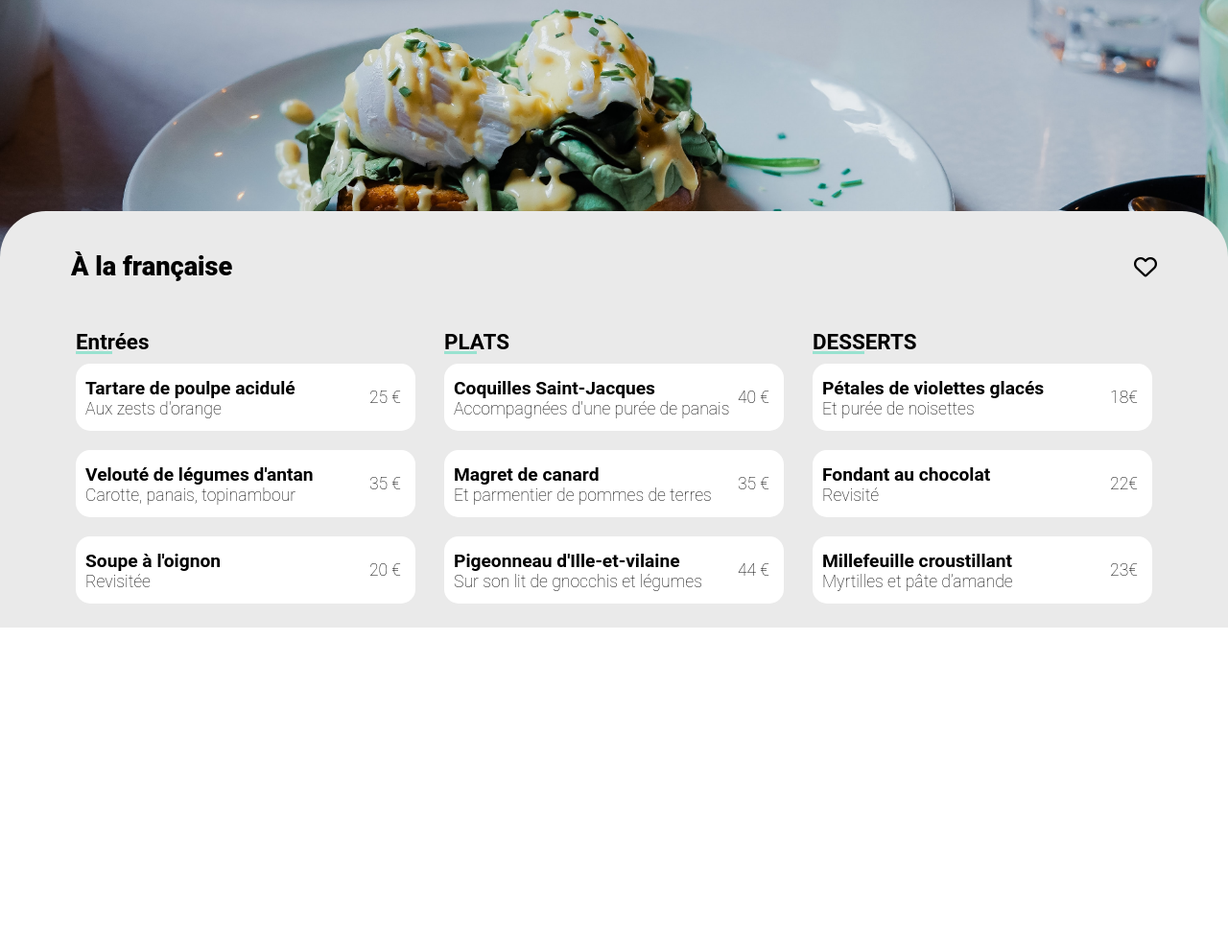
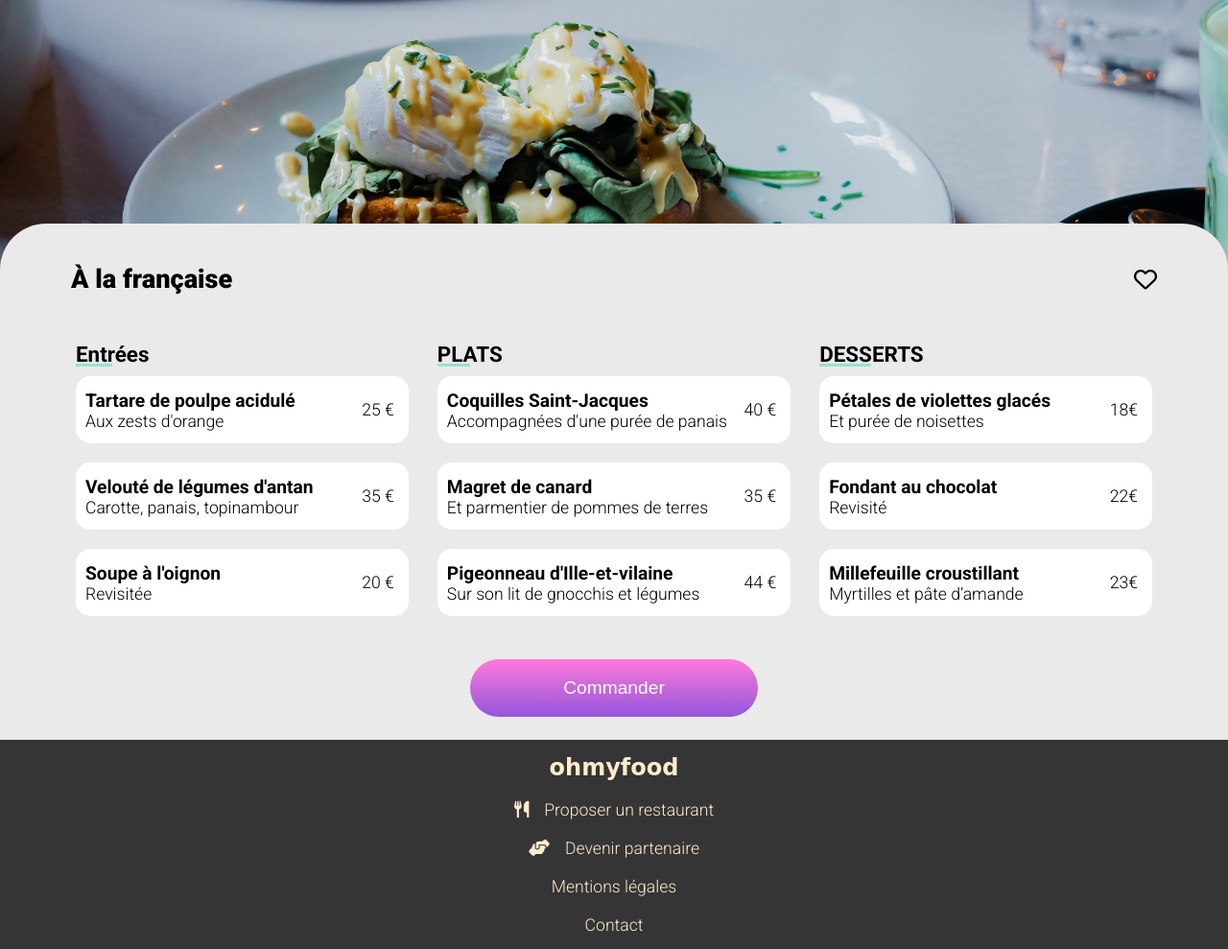
Before and after one commit to MathieuSchaff/MathieuSchaff_3_25032021, a website: page menu2.html in a window 1280 px wide. Shown: the part 193-1182 px from the top of the page at 96% size. Before the commit the page ends 847 px from the top, so only its background shows below. Drawn offline with Linux system fonts and the light colour scheme; a web font is replaced by a local one.

Commit message:
trier scss

```diff
--- a/menu2.html
+++ b/menu2.html
@@ -3,13 +3,16 @@
 <head>
     <title>ohmyfood</title>
     <meta charset="UTF-8">
+
+    <link rel="preconnect" href="https://fonts.gstatic.com">
+    <link href="https://fonts.googleapis.com/css2?family=Roboto:wght@100;300;400;500;700;900&family=Shrikhand&display=swap" rel="stylesheet">
     <meta name="viewport" content="width=device-width, initial-scale=1">
     <script src="https://kit.fontawesome.com/f0960b4fec.js" crossorigin="anonymous"></script>
     <link rel="stylesheet" href="./css/style.css">
 </head>
 <body>
     <header class="header-menu">
-      <a href="acceuil.html"><i class="fas fa-arrow-left header-menu--arrow"></a></i> <img src="/maquettesomf/images/logo/ohmyfood@2x.svg" alt="logo">
+      <a href="acceuil.html"><i class="fas fa-arrow-left header-menu--arrow"></a></i> <p class="header-logo">ohmyfood</p>
     </header>
     <div class="bgmenu--menu3"></div>
     <div class="main--menu">
@@ -155,8 +158,25 @@
             </div>
           </section>
         </div>
-
       </section>
+      </div>
+    <div id="divButton">
+      <button class="searchButton" type="button">  Commander </button>
     </div>
   </div>
+
 </div>
+<footer>
+  <div class="footer">
+
+          <h3 class="footer--title">ohmyfood</h3>
+          <ul class="footer--ul">
+              <li class="footer--li"><a class="footer--link" href="#"><i class="fa-utensils fas footer__icon" aria-hidden="true"></i>Proposer un restaurant</a></li>
+              <li class="footer--li"><a class="footer--link" href="#"><i class="fa-hands-helping fas footer__icon" aria-hidden="true"></i>Devenir partenaire</a></li>
+              <li class="footer--li"><a class="footer--link" href="#">Mentions légales</a></li>
+              <li class="footer--li"><a class="footer--link" href="mailto:mail@ohmyfood.fr">Contact</a></li>
+          </ul>
+
+  </div>
+</footer>
+</body>
--- a/sass/base/_typography.scss
+++ b/sass/base/_typography.scss
@@ -2,35 +2,17 @@ body {
     font-family: 'Roboto', sans-serif;
 
     font-size: 1.1rem;
-    font-weight: 100;
+    font-weight: 300;
 
 }
 
 header {
    font-family: 'Shrikhand', cursive;
+    font-size: 3rem;
 }
-//     font-family: 'Roboto', sans-serif;
-//     font-weight: 900;
-//     font-size: 5rem;
-//     font-style: italic;
-// }
 h1 {
     font-size: 1.4rem;
 }
 h2 {
     font-size: 1.2rem;
 }
-
-//     font-family: 'Roboto', sans-serif;
-//     font-weight: 100;
-//     font-size: 2rem;
-// }
-
-// button {
-//     font-family: 'Roboto', sans-serif;
-//     font-weight: 900;
-//     font-style: italic;
-//     font-size: 2.75rem;
-// }
-// font-family: 'Roboto', sans-serif;
-// font-family: 'Shrikhand', cursive;
--- a/sass/pages/_footer.scss
+++ b/sass/pages/_footer.scss
@@ -0,0 +1,35 @@
+footer{
+    display: flex;
+    justify-content: center;
+    background-color: #353535;
+}
+.footer{
+    display: flex;
+    justify-content: center;
+    flex-direction: column;
+    align-items: center;
+    padding: 15px;
+    &--ul{
+        list-style-type: none;
+        display: flex;
+    justify-content: center;
+    flex-direction: column;
+    align-items: center;
+    }
+    &--li{
+        margin-top: 20px;
+        font-size: 1em;
+    }
+    &--link{
+        color: blanchedalmond;
+
+    }
+}
+.footer i{
+    margin-right: 1rem;
+}
+.footer--title{
+    font-size: 1.5rem;
+    color: blanchedalmond;
+    font-family: 'Shrikhand', cursive;
+}
--- a/sass/pages/_header.scss
+++ b/sass/pages/_header.scss
@@ -2,8 +2,8 @@
 
 header {
     @include flex-center;
-    margin-top: 1em;
-    margin-bottom: 1em;
+    margin-top: .5em;
+    margin-bottom: .5em;
     height: 50px;
 
 }
@@ -17,3 +17,7 @@ header {
        font-size: 1.5rem;
    }
 }
+.header--logo{
+    font-family: 'Shrikhand', cursive;
+    font-size: 3rem;
+}
--- a/sass/pages/_menu.scss
+++ b/sass/pages/_menu.scss
@@ -5,6 +5,7 @@
     margin-top: -3.5rem;
     display: flex;
     justify-content: center;
+    padding-bottom: 1.5rem;
     &--header {
         width: 100%;
         display: flex;
@@ -70,9 +71,20 @@ bottom: 0;
        width: 100%;
        height: 100%;
        animation: contentdivend .2s ease-in-out forwards;
+       h2 {
+        white-space: nowrap;
+        text-overflow: ellipsis;
+        overflow: hidden;
+       }
+      p {
+        white-space: nowrap;
+        text-overflow: ellipsis;
+        overflow: hidden;
+       }
    }
     &__price {
        margin-right: 15px;
+       white-space: nowrap;
     }
     &__check{
         @include flex-center;
@@ -104,8 +116,6 @@ bottom: 0;
     }
 }
 .menu-item__text{
-    white-space: nowrap;
-    text-overflow: ellipsis;
     overflow: hidden;
     padding-left: 10px;
 }
--- a/sass/pages/_section.scss
+++ b/sass/pages/_section.scss
@@ -158,8 +158,10 @@
     width: 100vw;
     height: 100vh;
     background: linear-gradient(176deg, rgba(67,43,187,0.14889705882352944) 0%, rgba(238,119,227,0.8799894957983193) 100%);
-    animation: containerloader 0.2s ease-in-out  forwards;
+    animation: loader-opacity 0.2s forwards;
     animation-delay: 3s;
+    position: fixed;
+z-index: 10;
 }
 .load {
     width: 50vw;
@@ -173,11 +175,12 @@
         border-radius: 50%;
         height: 2em;
         width: 2em;
-        animation: loader $anim-dur backwards 3 linear;
+        animation: loader $anim-dur forwards 3 linear;
         @for $i from 1 through 6 {
             &--#{$i} {
                 animation-delay: $anim-delay * $i;
             }
+
     }
 
 }
--- a/sass/utils/_keyframes.scss
+++ b/sass/utils/_keyframes.scss
@@ -81,14 +81,24 @@ transform: translate(0, 10px);
          100%{
 
             transform: translate(0, 0);
+
          }
 }
-@keyframes containerloader {
-         0% {
-            transform: scale(1, 1)
+@keyframes loadend{
+0%{
+   display: block;
+}
+100%{
+   display: none;
+}
+}
+@keyframes loader-opacity {
+         0%{
+            opacity: 1;
          }
+
          100% {
-
-            transform: scale(0, 0)
+            opacity: 0;
+            z-index: -100;
          }
      }
```
Also changed, not shown: index.html (+11 -11 lines), menu1.html (+21 -2 lines), menu3.html (+22 -2 lines), menu4.html (+22 -2 lines), css/style.css, sass/layout/_form.scss (line endings or trailing spaces), 1 other file.
